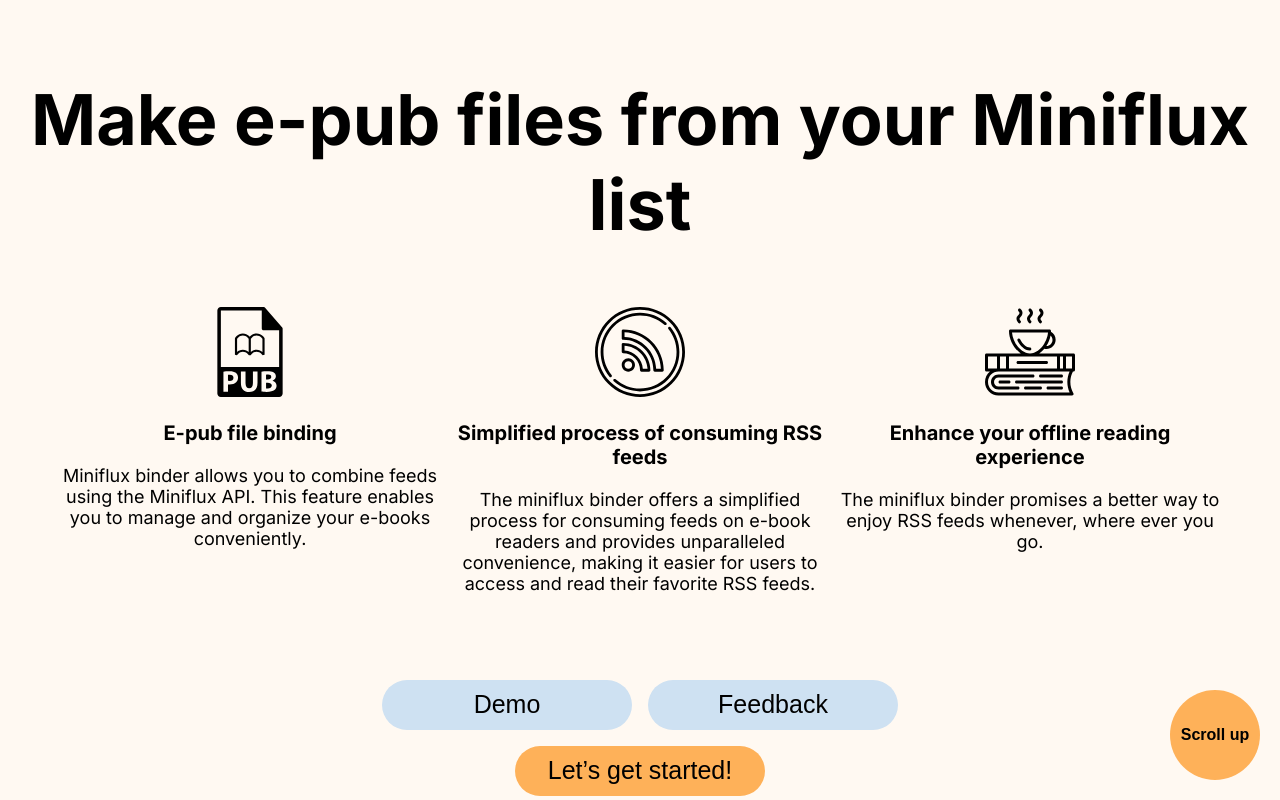
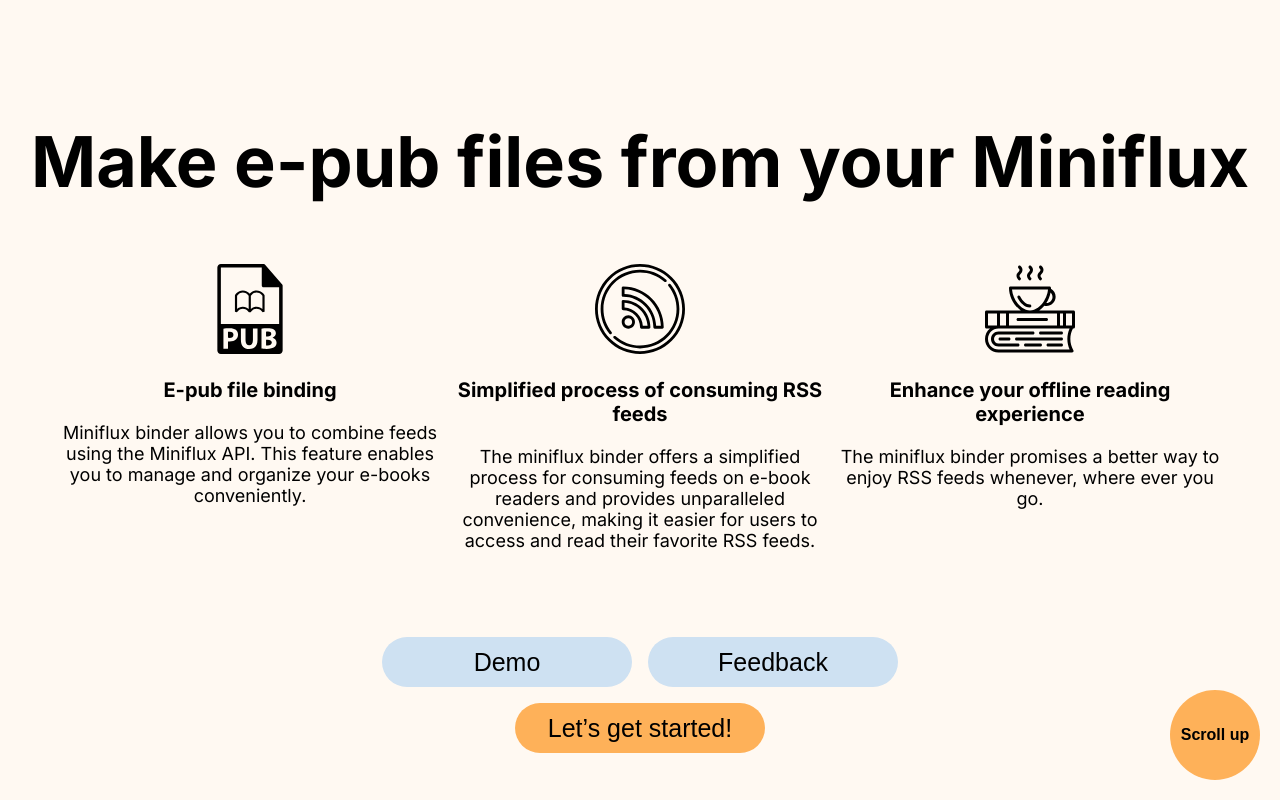
Before and after one commit to newnny/minifluxepub, a React (Create React App) app: page / in a window 1280 px wide. Shown: the top 800 px of the page. Built offline with nearby package versions, Linux system fonts and the light colour scheme.

Commit message:
SEO modification

```diff
--- a/public/index.html
+++ b/public/index.html
@@ -3,10 +3,10 @@
 
 <head>
   <meta charset="utf-8" />
-  <link rel="icon" href="%PUBLIC_URL%/favicon.ico" />
+  <link rel="icon" href="letter-lowercase-square-m-svgrepo-com.svg" />
   <meta name="viewport" content="width=device-width, initial-scale=1" />
   <meta name="theme-color" content="#000000" />
-  <meta name="description" content="Welcome to Your binder" />
+  <meta name="description" content="Welcome to Miniflux binder. It designed to bind e-pub files using the Miniflux API. Discover a better way to enjoy your favorite RSS feeds with miniflux binder." />
   <link rel="preconnect" href="https://fonts.googleapis.com">
   <link rel="preconnect" href="https://fonts.gstatic.com" crossorigin>
   <link href="https://fonts.googleapis.com/css2?family=Inter:wght@300;400;500;600;700&display=swap" rel="stylesheet">
--- a/src/components/Main.tsx
+++ b/src/components/Main.tsx
@@ -29,7 +29,7 @@
   return (
     <div className='main'>
       <p className='main-bold'>
-        Make e-pub files from your Miniflux list
+        Make e-pub files from your Miniflux
       </p>
 
       <div className='main-features-div-wrap'>
```
